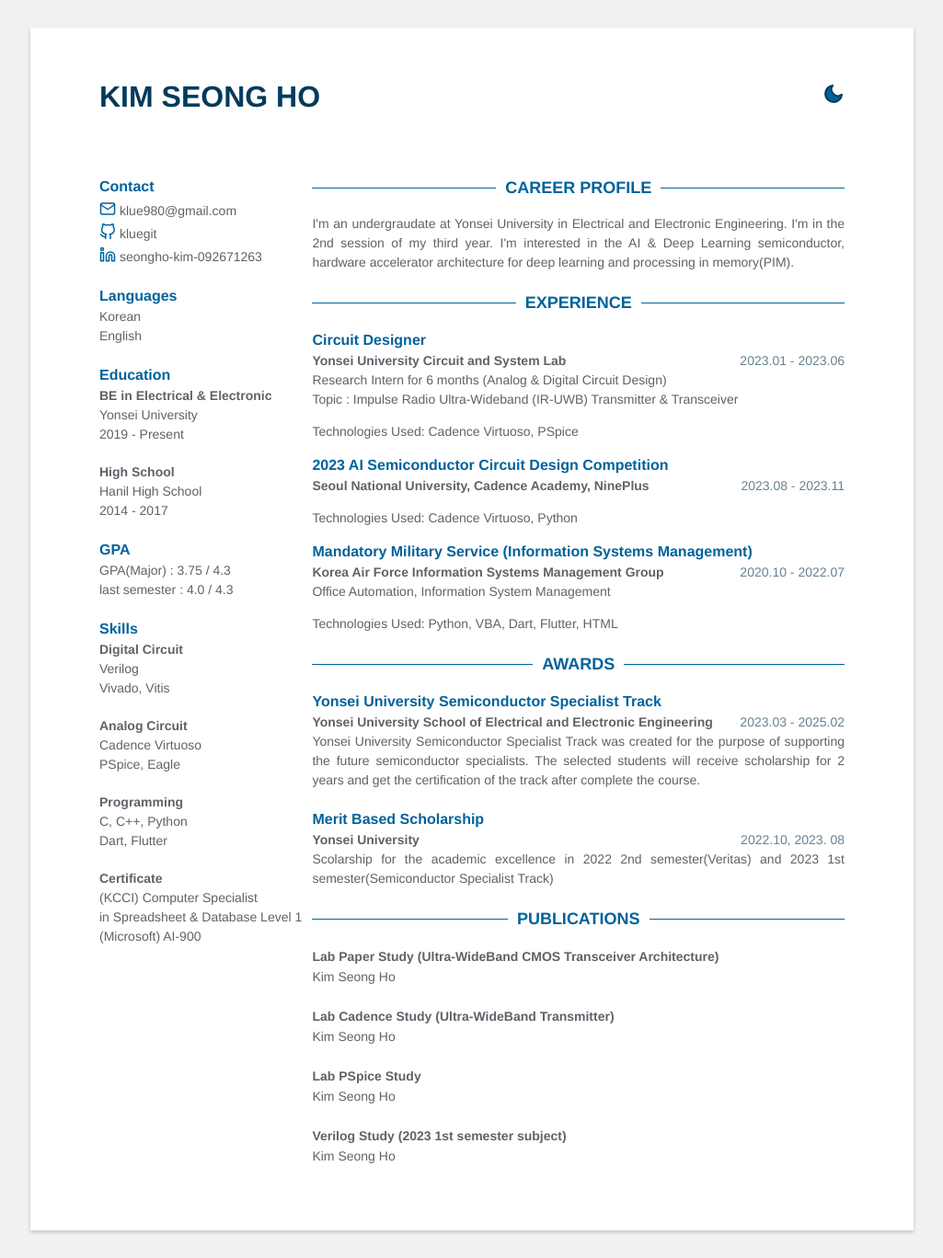
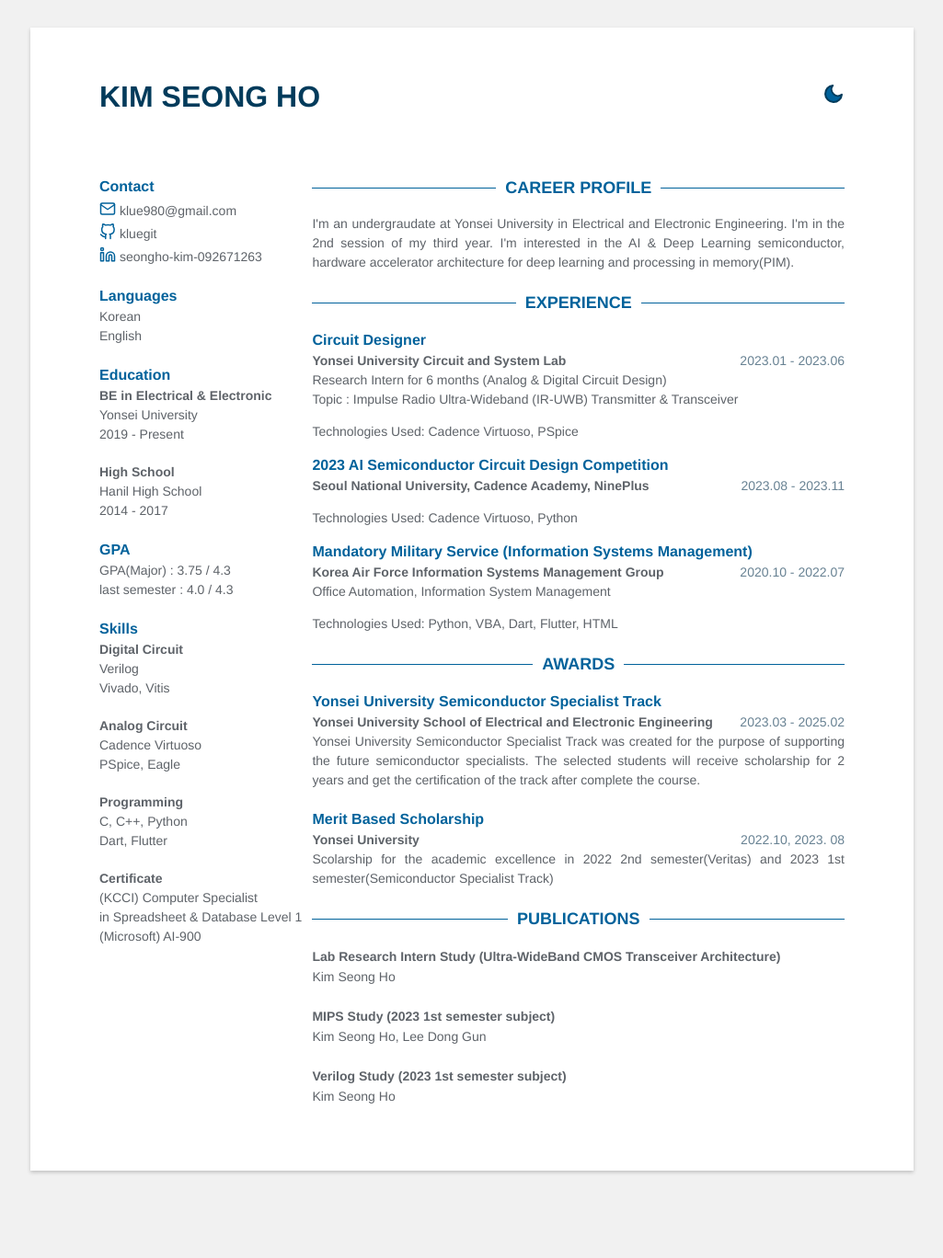
Before and after one commit to klue980/klue980.github.io, a Jekyll site: the page built from index.html, in a window 1280 px wide. Shown: the whole page at 92% size, without its empty margins (127-1152 px from the left). Built offline with Jekyll 4.4.1, drawn with Linux system fonts in a browser that asks for light colours; after the commit the page ends 1303 px from its top, so only the background shows below that.

Commit message:
file update(23.1semester)

```diff
--- a/_data/data.yml
+++ b/_data/data.yml
@@ -97,23 +97,18 @@ awards:
 
 # publications
 publications:
-  - title: Lab Paper Study (Ultra-WideBand CMOS Transceiver Architecture)
-    link: "https://drive.google.com/file/d/1Q8_0NcYCuhsCZ6FF034kFvnpv54SR3fQ/view?usp=sharing"
+  - title: Lab Research Intern Study (Ultra-WideBand CMOS Transceiver Architecture)
+    link: "https://drive.google.com/file/d/1DIE-QB58-gWAj9FHtF4tP1jNMG_2th0z/view?usp=sharing"
     authors: Kim Seong Ho
     conference:
 
-  - title: Lab Cadence Study (Ultra-WideBand Transmitter)
-    link: "https://drive.google.com/file/d/1W3gCWfo0rEOInR_aAAA7mEC5qPPFG1cq/view?usp=share_link"
-    authors: Kim Seong Ho
-    conference:
-
-  - title: Lab PSpice Study
-    link: "https://drive.google.com/file/d/1Nz4H9hVg5_AyMuSwbdTCiL7pXchGIf67/view?usp=share_link"
-    authors: Kim Seong Ho
+  - title: MIPS Study (2023 1st semester subject)
+    link: "https://drive.google.com/file/d/1C2D128rdXu1TDjQuUDisAWQjt8xYxLXu/view?usp=sharing"
+    authors: Kim Seong Ho, Lee Dong Gun
     conference:
 
   - title: Verilog Study (2023 1st semester subject)
-    link: "https://drive.google.com/file/d/1enJbu8TRMOeFBX5scmD9aNwgX7knfQL8/view?usp=sharing"
+    link: "https://drive.google.com/file/d/1dF-PVI3go3UXlrq878XzSWHfLPUsNj3k/view?usp=sharing"
     authors: Kim Seong Ho
     conference:
 
```
